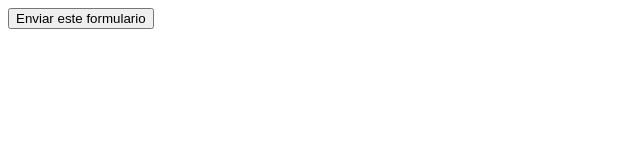
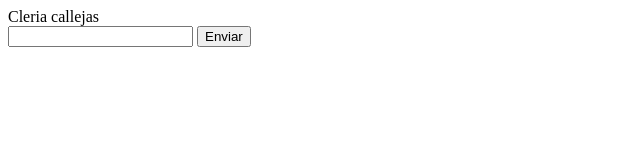
Before and after one commit to ccallejas/cleria.github.io, a plain HTML site: page index.html in a window 1280 px wide. Shown: the whole page, without its empty margins (0-640 px from the left). Drawn offline with Linux system fonts and the light colour scheme.

Commit message:
se ajusta la etiqueta del boton

```diff
--- a/index.html
+++ b/index.html
@@ -4,15 +4,15 @@ To change this license header, choose License Headers in Project Properties.
 To change this template file, choose Tools | Templates
 and open the template in the editor.
 -->
-
-<!DOCTYPE html>
 <html>
-<head>
-<title>Ejemplo del uso de formularios - aprenderaprogramar.com</title>
-</head>
-<body>
-<form method="get" action="http://aprenderaprogramar.com/accion.php">
-<input type="submit" value="Enviar este formulario" />
-</form>
-</body>
+    <head>
+        <title>My site</title>
+        <meta charset="UTF-8">
+        <meta name="viewport" content="width=device-width, initial-scale=1.0">
+    </head>
+    <body>
+        <form><label>Cleria callejas</label></form>
+        <input type="text" name="">
+        <input type="submit" value="Enviar" />
+    </body>
 </html>
```
